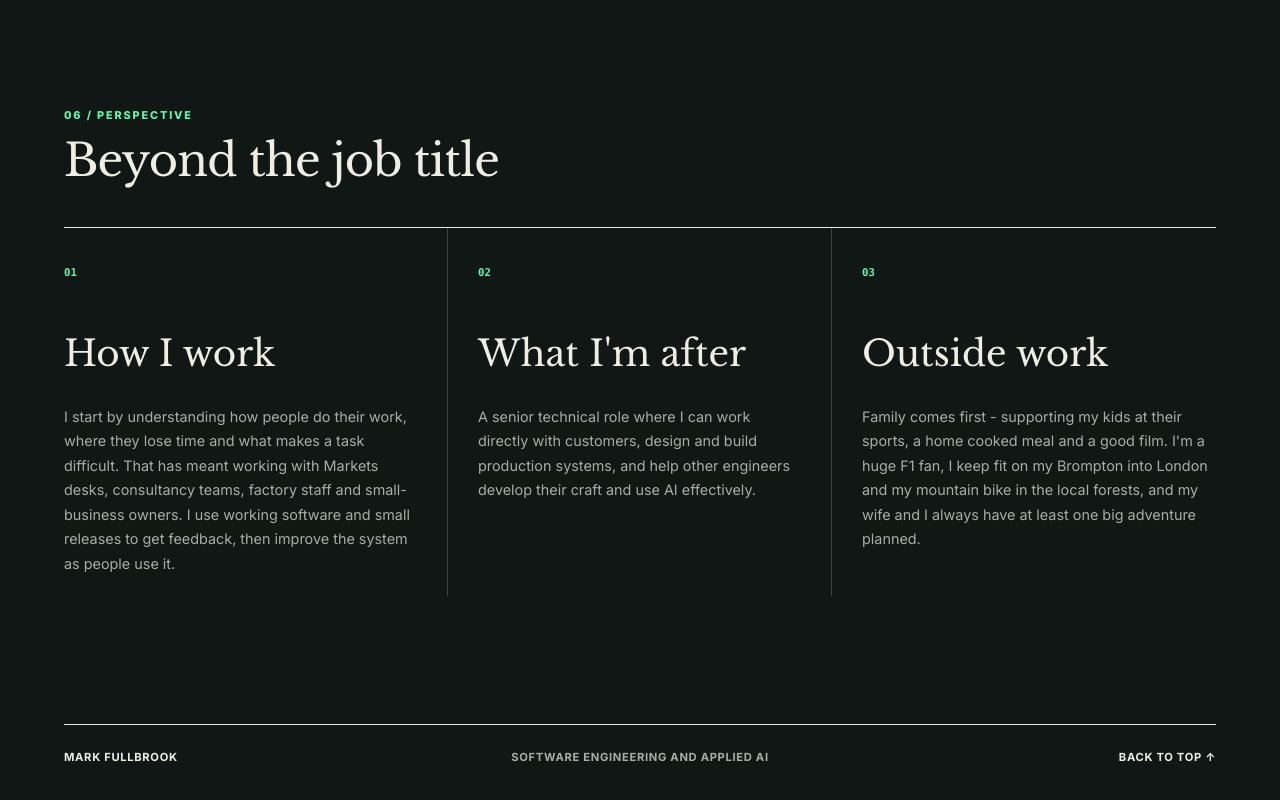
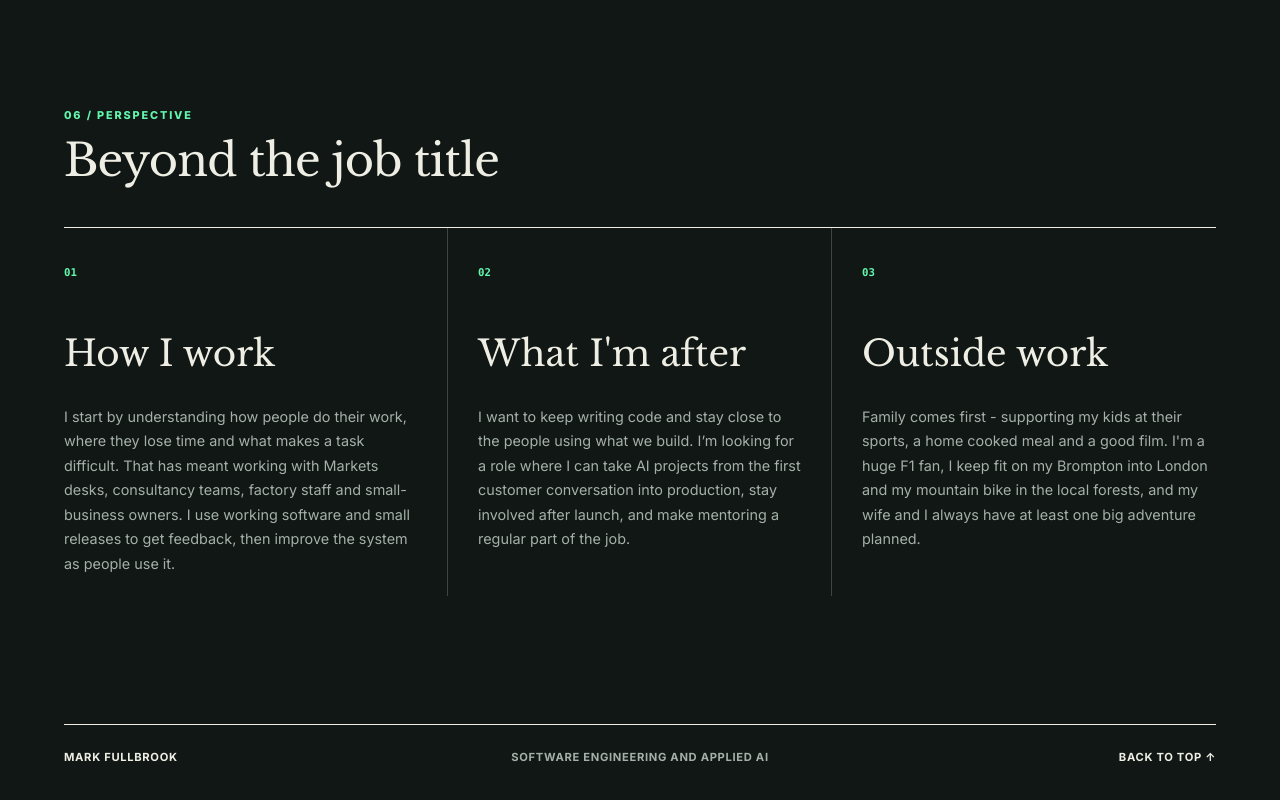
Before and after one commit to mfullbrook/resume, a Next.js app: page / in a window 1280 px wide. Shown: the part 9508-10308 px from the top of the page. Built offline with nearby package versions, Linux system fonts and the light colour scheme.

Commit message:
Clarify what Mark wants from his next engineering role

```diff
--- a/data.ts
+++ b/data.ts
@@ -295,7 +295,7 @@ export const aboutMe: AboutMe[] = [
   {
     headline: "What I'm after",
     content:
-      'A senior technical role where I can work directly with customers, design and build production systems, and help other engineers develop their craft and use AI effectively.',
+      'I want to keep writing code and stay close to the people using what we build. I’m looking for a role where I can take AI projects from the first customer conversation into production, stay involved after launch, and make mentoring a regular part of the job.',
   },
   {
     headline: 'Outside work',
```
